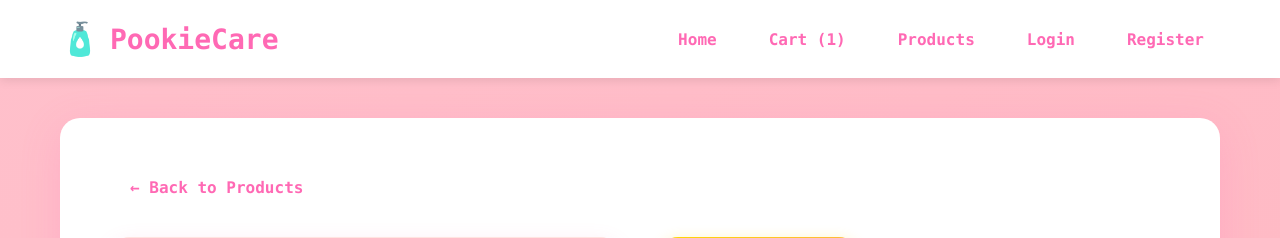
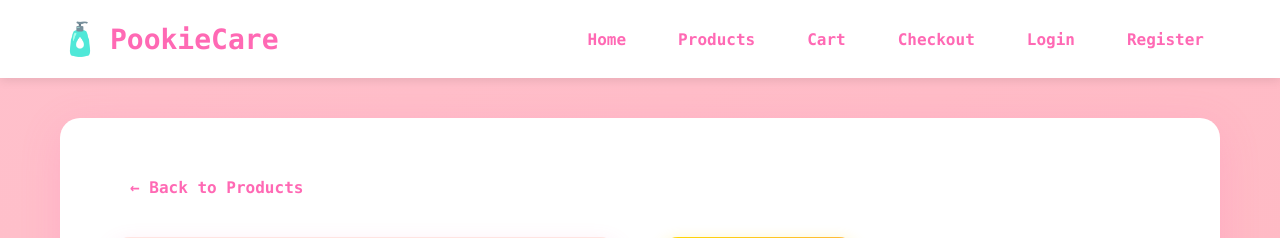
Before and after one commit to rysahona12/pookiecare, a Django app: template products/templates/products/product_detail.html in a window 1280 px wide. Shown: the top 238 px of the page. Run offline with Django 5.2, Linux system fonts and the light colour scheme; tables that the repository leaves empty hold one stand-in row (values such as "Sample post"); the template is opened without the code that fills it: values that come from a table or form of the project are taken from there, most other values are stand-ins (such as "Sample title", 1, 10 or a date in 2020); grey boxes marked "Sample" are stand-in pictures.

Commit message:
Added route to cart page and checkout page in NAVBAR.

```diff
--- a/products/templates/products/product_detail.html
+++ b/products/templates/products/product_detail.html
@@ -298,8 +298,10 @@
         </a>
         <div class="navbar-links">
             <a href="{% url 'products:home' %}">Home</a>
-            <a href="{% url 'products:cart' %}" class="cart-link">Cart{% if cart_item_count %} ({{ cart_item_count }}){% endif %}</a>
             <a href="{% url 'products:products_list' %}">Products</a>
+            <a href="{% url 'products:cart' %}" class="active">Cart</a>
+            <a href="{% url 'products:checkout' %}">Checkout</a>
+
             {% if user.is_authenticated %}
                 <a href="{% url 'user:profile' %}">Profile</a>
                 {% if user.is_staff %}
```
